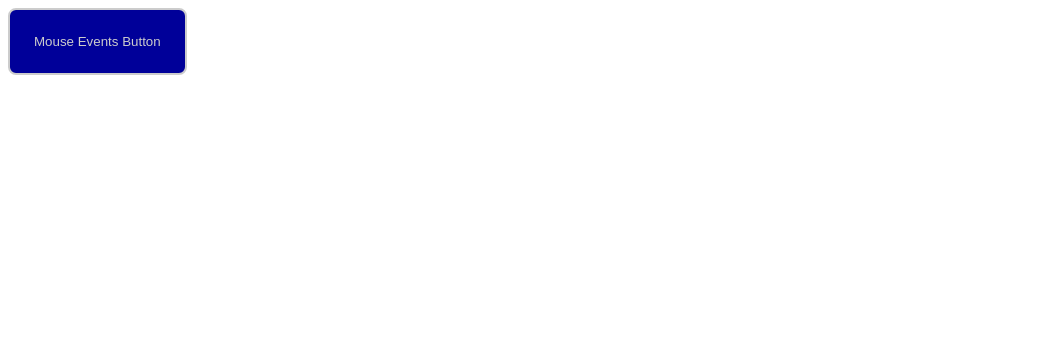
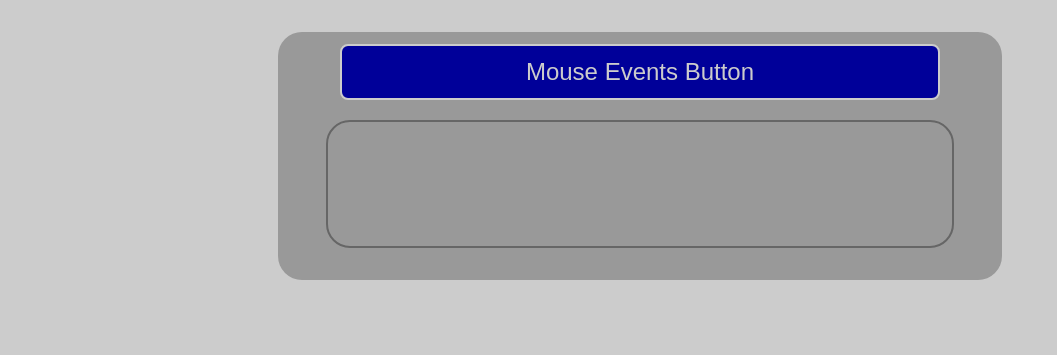
Before and after one commit to BossClaw/cpan-113-js-events, a plain HTML site: page index.html in a window 1280 px wide. Shown: the whole page, without its empty margins (0-1057 px from the left). Drawn offline with Linux system fonts and the light colour scheme.

Commit message:
viz: Update styles for clearer separation

```diff
--- a/styles.css
+++ b/styles.css
@@ -3,7 +3,14 @@
   --butt_bg: #000099;
   --butt_bg_hover: #0000cc;
   --border_light: #cccccc;
+  --border_mid: #999999;
   --border_dark: #666666;
+
+  --padding_sm: 16px;
+  --padding_md: 12px;
+  --padding_lg: 24px;
+
+  --border_radius_md: 24px;
 }
 
 /* ALL */
@@ -14,11 +21,11 @@
 /* BODY */
 body {
   font-family: sans-serif;
+  background-color: var(--border_light);
 }
 
 /* EVENT BUTTS */
 button {
-  padding: 24px;
   border-radius: 8px;
   background-color: var(--butt_bg);
   border: 2px solid var(--border_light);
@@ -29,7 +36,44 @@ button:hover {
   background-color: var(--butt_bg_hover);
 }
 
+/* COMMON WIDTHS */
+button,
+input,
+pre {
+  display: block;
+  width: 100%;
+  margin-inline: auto;
+  max-width: 600px;
+  padding: var(--padding_md);
+  font-size: x-large;
+}
+
 /* OUTPUT PRE */
 pre {
   min-height: 100px;
+  border: 2px solid var(--border_dark);
 }
+
+/* PAGE SECTIONS */
+
+main {
+  width: 100%;
+  max-width: 800px;
+  padding: var(--padding_lg);
+  margin-inline: auto;
+}
+
+section {
+  padding: var(--padding_md);
+  width: 100%;
+  max-width: 700px;
+  margin-inline: auto;
+  margin-bottom: 48px;
+  background-color: var(--border_mid);
+}
+
+section,
+pre,
+input {
+  border-radius: var(--border_radius_md);
+}
```
